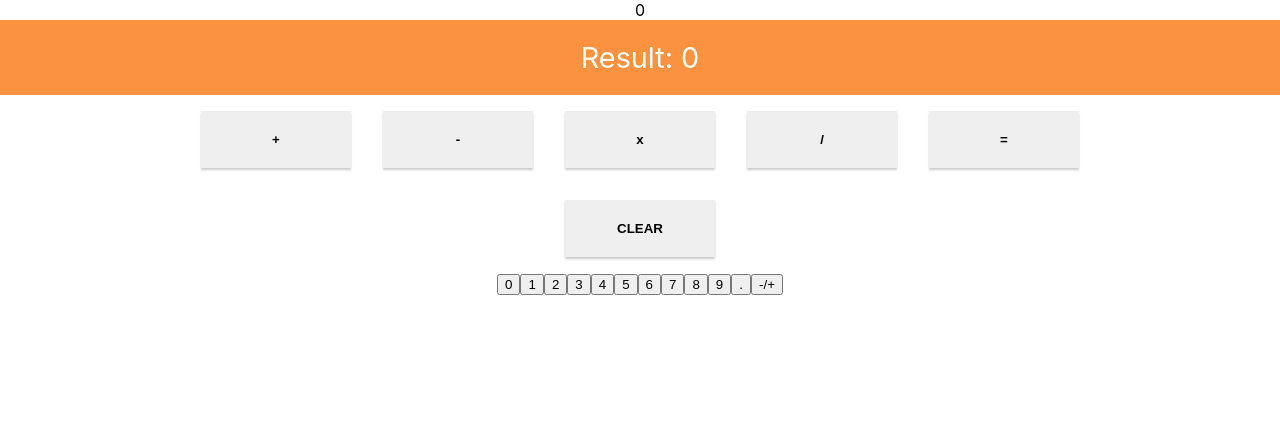
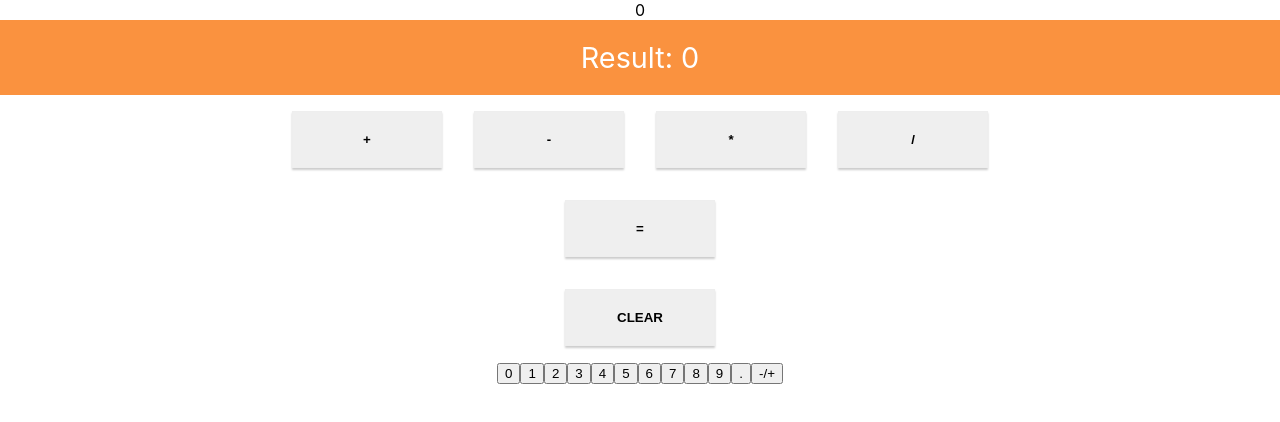
Before and after one commit to DiegoGorgazzi/javascript-calculator, a React (Create React App) app: page / in a window 1280 px wide. Shown: the top 422 px of the page. Built offline with nearby package versions, Linux system fonts and the light colour scheme.

Commit message:
Add equalHandler and fix 0 at beginning of user input

```diff
--- a/src/containers/Calculator/Calculator.js
+++ b/src/containers/Calculator/Calculator.js
@@ -27,9 +27,15 @@ class Calculator extends Component {
   numberClick = (event) => {
     let userInput = event.target.value;
     console.log(userInput, "NUMBER");
+    if(this.state.currentInput === 0){
+      this.setState({
+        currentInput: userInput
+      });
+    } else {
     this.setState( ( prevState ) => {
       return { currentInput: prevState.currentInput + userInput }
     });
+    }
     console.log(this.state.currentInput, "current");
   }
 
@@ -38,6 +44,15 @@ class Calculator extends Component {
       currentInput: 0
     });
   }
+
+  equalHandler = () => {
+    console.log(this.state.currentInput);
+    let numberfy = this.state.currentInput;
+    let equal = eval(numberfy);
+    console.log(equal, "equal");
+
+  }
+
 
     render () {
       console.log(this.state.currentInput, "current Outside");
@@ -49,11 +64,12 @@ class Calculator extends Component {
 
               <CalculatorOutput value={this.state.result} />
 
-              <CalculatorControl opID="add" operator="+" clicked={() => this.resultClickHandler( 'plus' )} />
-              <CalculatorControl opID="subtract" operator="-" clicked={() => this.resultClickHandler( 'minus' )} />
-              <CalculatorControl opID="multiply" operator="x" clicked={this.numberClick} />
+              <CalculatorControl opID="add" operator="+" clicked={this.numberClick} />
+              <CalculatorControl opID="subtract" operator="-" clicked={this.numberClick}  />
+              <CalculatorControl opID="multiply" operator="*" clicked={this.numberClick} />
               <CalculatorControl opID="divide" myValue="/" operator="/" clicked={this.numberClick} />
-              <CalculatorControl opID="equals" operator="=" clicked={() => this.resultClickHandler( 'minus' )} />
+              <br />
+              <CalculatorControl opID="equals" operator="=" clicked={this.equalHandler}  />
               <br />
               <CalculatorControl opID="clear" operator="CLEAR" clicked={this.clearHandler} />
               <br />
```
